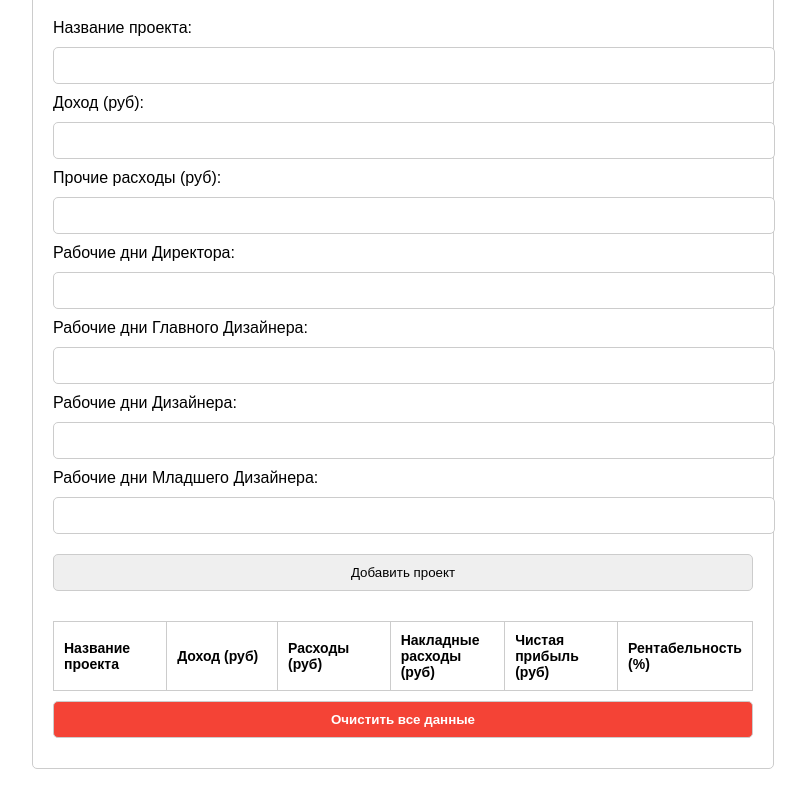
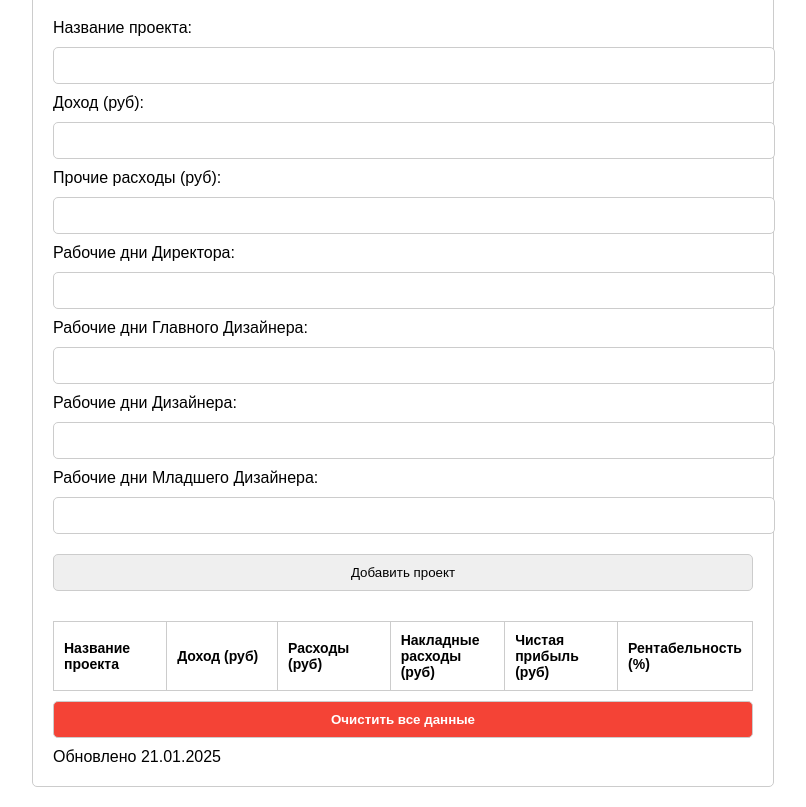
Before and after one commit to puipupko/edda, a plain HTML site: page index.html in a window 1280 px wide. Shown: the part 102-909 px from the top of the page, without its empty margins (237-1043 px from the left). Drawn offline with Linux system fonts and the light colour scheme.

Commit message:
Update index.html

```diff
--- a/index.html
+++ b/index.html
@@ -92,6 +92,11 @@
         </table>
 
         <button id="clearProjects" class="clear-button">Очистить все данные</button>
+
+        <!-- Добавление текста "Обновлено" -->
+        <div class="updated-text">
+            Обновлено 21.01.2025
+        </div>
     </div>
 
     <script>
```
